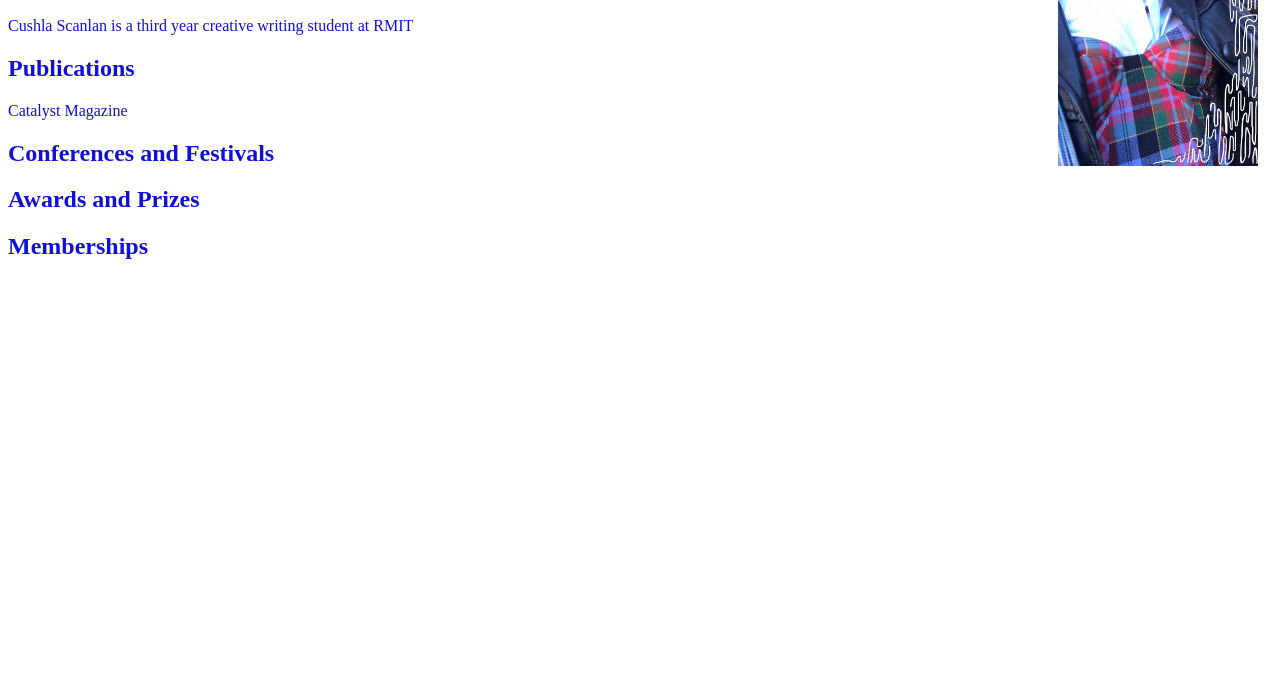
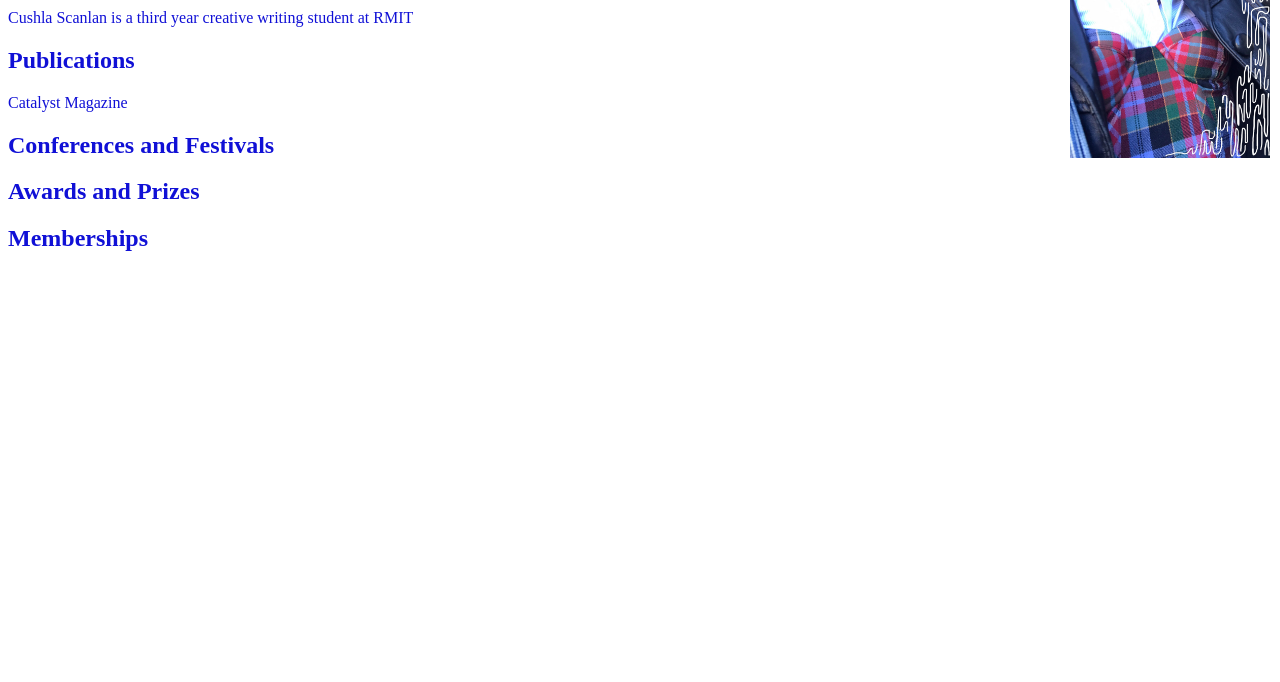
Before and after one commit to cushlascanlan/cushlascanlan.github.io, a plain HTML site: page index.html in a window 1280 px wide. Shown: the part 118-800 px from the top of the page. Drawn offline with Linux system fonts and the light colour scheme.

```diff
--- a/css/styles.css
+++ b/css/styles.css
@@ -1,7 +1,6 @@
 body {
     background-color: white;
     color: rgb(16, 16, 214);
-    position: absolute;
     font-family:'Crimson Text', serif;
 }
 
@@ -10,5 +9,5 @@
     height:auto;
     position: absolute;
     top: 10px;
-    left: 1050px;
+    right: 10px;
 }
```
